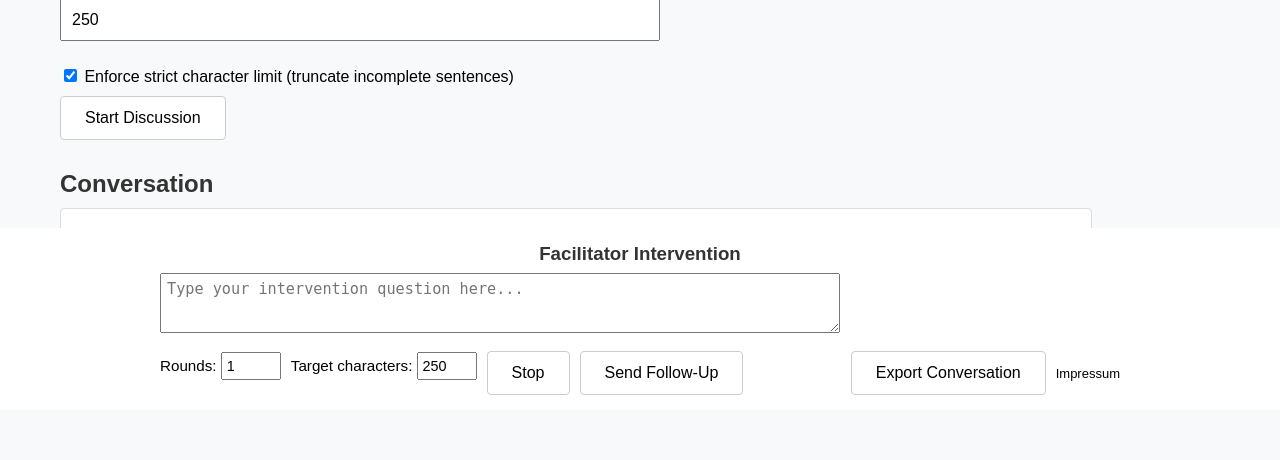
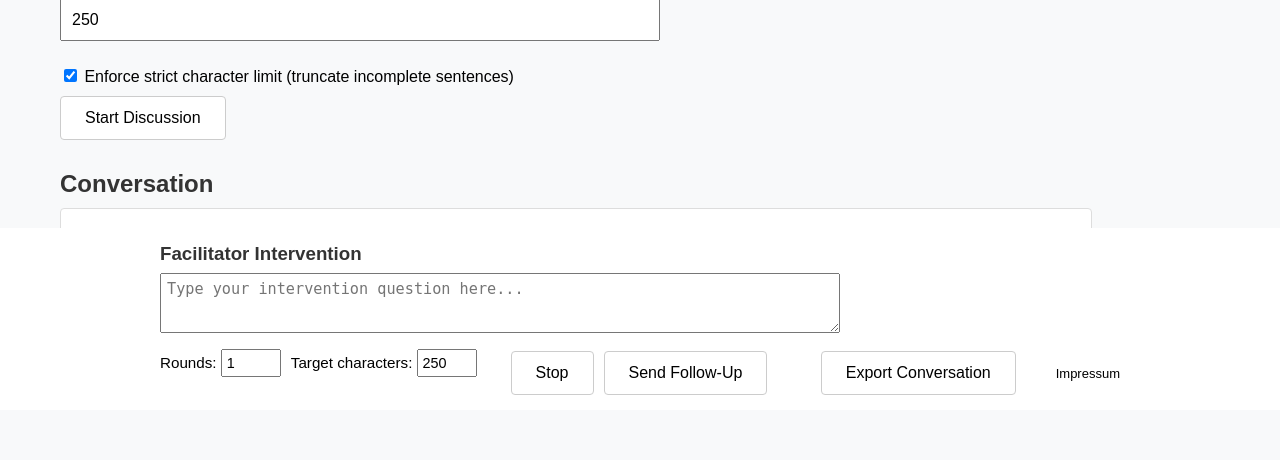
Before and after one commit to tannenbach/focus-ai, a Flask app: page / in a window 1280 px wide. Shown: the part 448-908 px from the top of the page. Run offline with Flask 3, Linux system fonts and the light colour scheme.

Commit message:
Refactor styles for follow-up section alignment
Adjusted alignment and spacing for various elements in the follow-up section to improve layout consistency.

```diff
--- a/static/style.css
+++ b/static/style.css
@@ -151,11 +151,13 @@ button:hover,
   width: 100%;
 }
 
-/* Titel im Facilitator-Bereich */
+/* Titel im Facilitator-Bereich – linksbündig, wie das Textfeld */
 #followup-section h3 {
   margin-top: 0;
   margin-bottom: 8px;
-  text-align: center;
+  text-align: left;
+  width: calc(100% - 280px);  /* gleiche Breite wie Textfeld */
+  align-self: flex-start;
 }
 
 /* Facilitator-Textarea:
@@ -184,14 +186,24 @@ button:hover,
 /* Linke Gruppe: Rounds, Target, Stop, Send */
 #followup-section .fi-main {
   display: flex;
-  align-items: center;
+  align-items: flex-start;         /* Labels/Input oben bündig */
   gap: 10px;
-  max-width: calc(100% - 280px);  /* gleiche Breite wie Textarea */
+  max-width: calc(100% - 280px);   /* gleiche Breite wie Textarea */
+}
+
+/* Feintuning: Input ggf. leicht nach oben schieben */
+#followup-section .fi-main input[type="number"] {
+  margin-top: -2px;  /* bei Bedarf anpassen/entfernen */
 }
 
 /* Export-Button wandert nach rechts, Impressum daneben */
 #followup-section #export-btn {
   margin-left: auto;   /* schiebt Export + Impressum an den rechten Rand */
+}
+
+/* Abstand zwischen Target characters und Stop vergrößern */
+#intervene-btn {
+  margin-left: 24px;   /* Abstand zu Target characters */
 }
 
 /* Labels & Inputs in der Controls-Zeile */
@@ -207,9 +219,9 @@ button:hover,
   box-sizing: border-box;
 }
 
-/* Impressum rechts vom Export-Button (inline) */
+/* Impressum rechts vom Export-Button (inline) – mit größerem Abstand */
 .impressum-link {
-  margin-left: 10px;
+  margin-left: 40px;   /* Abstand zu Export Conversation */
   font-size: 13px;
   color: #000;
   text-decoration: none;
```
